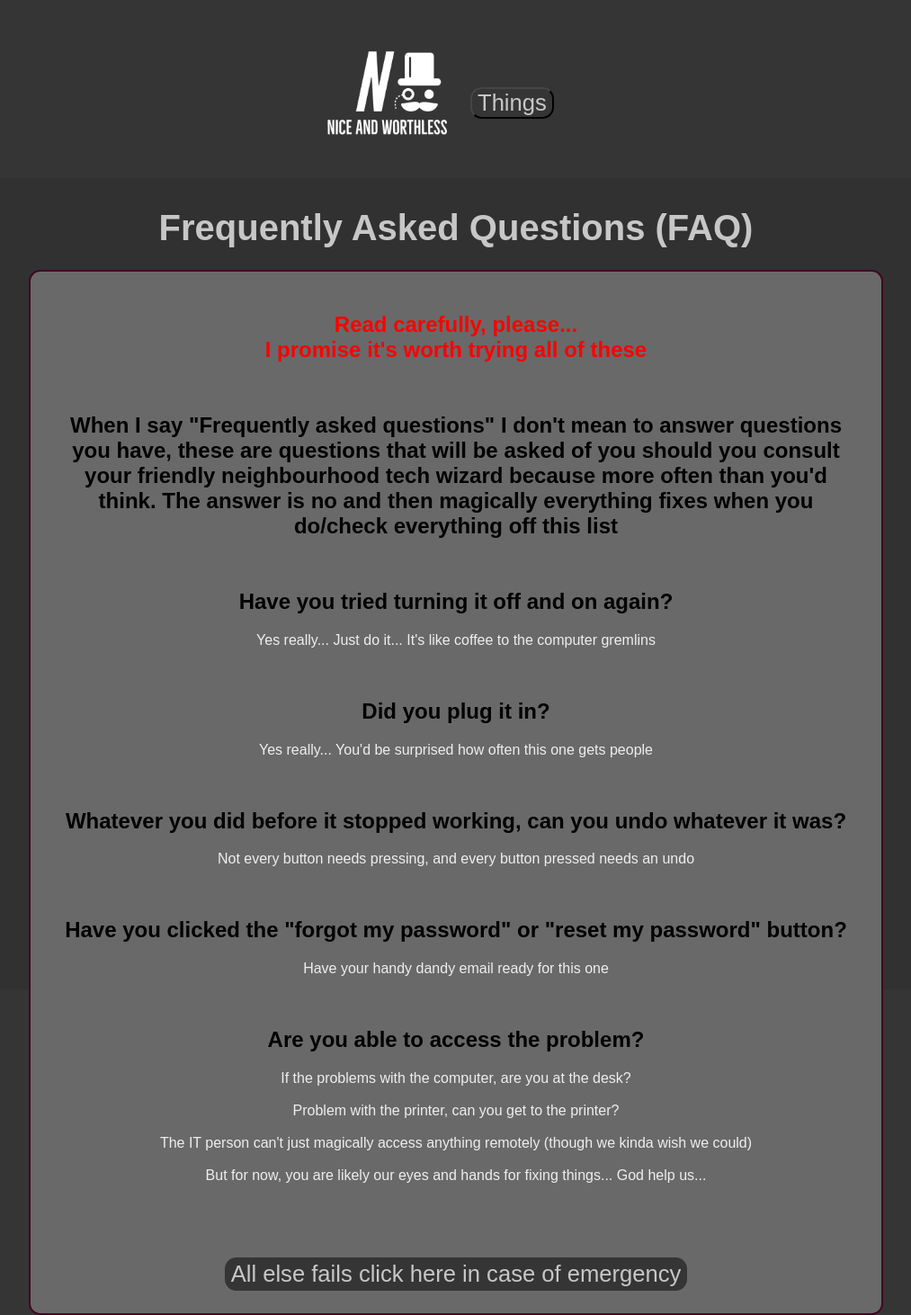
After one commit to Wee-AAF/myshitbroke.wtf, a PHP site: page /browse/faq.html in a window 1280 px wide. The commit adds this page. Shown: the whole page at 90% size, without its empty margins (133-1146 px from the left). Run offline with PHP 8.4, Linux system fonts and the light colour scheme.

Commit message:
convert to html

```diff
--- /dev/null
+++ b/browse/faq.html
@@ -0,0 +1,56 @@
+<!DOCTYPE html>
+<head>
+    <link rel="stylesheet" type="text/css" href="../inc/style.css">
+    <script src="https://code.jquery.com/jquery-3.6.0.min.js" integrity="sha256-/xUj+3OJU5yExlq6GSYGSHk7tPXikynS7ogEvDej/m4=" crossorigin="anonymous">
+    </script>
+    <script>
+     $(function(){
+     $("#anotherContent").load("../inc/header.html");
+     });
+    </script>
+
+    <div id="anotherContent"></div>
+
+</head>
+<html lang="en">
+
+<body>
+    <section class='TitleFAQ'>
+    <h1> Frequently Asked Questions (FAQ) </h1>
+    </section>
+
+    <section class='bodyFAQ'>
+    <form >
+        <h1 class="faqTop">Read carefully, please... <br> I promise it's worth trying all of these</h1>
+        <h2>When I say "Frequently asked questions" I don't mean to answer questions you have,
+            these are questions that will be asked of you
+            should you consult your friendly neighbourhood tech wizard because more often than you'd think.
+            The answer is no and then magically everything fixes when you do/check everything off this list</h2>
+
+        <h2>Have you tried turning it off and on again?</h2>
+        <p>Yes really... Just do it... It's like coffee to the computer gremlins</p>
+
+        <h2>Did you plug it in?</h2>
+        <p>Yes really... You'd be surprised how often this one gets people</p>
+
+        <h2>Whatever you did before it stopped working, can you undo whatever it was?</h2>
+        <p>Not every button needs pressing, and every button pressed needs an undo</p>
+
+        <h2>Have you clicked the "forgot my password" or "reset my password" button?</h2>
+        <p>Have your handy dandy email ready for this one</p>
+
+        <h2>Are you able to access the problem?</h2>
+        <p>If the problems with the computer, are you at the desk?<br><br>
+            Problem with the printer, can you get to the printer?<br><br>
+            The IT person can't just magically access anything remotely (though we kinda wish we could)<br><br>
+            But for now, you are likely our eyes and hands for fixing things... God help us...
+        </p>
+        <br><br><br>
+
+        <a href="../browse/ram.html">All else fails click here in case of emergency</a>
+
+
+    </form>
+    </section>
+</body>
+</html>
--- /dev/null
+++ b/inc/header.html
@@ -0,0 +1,48 @@
+<link rel="icon" type="image/png" href="../img/hatstacheF.png">
+<!DOCTYPE html>
+<html lang="en">
+<head class=header-head>
+
+    <link rel="stylesheet" type="text/css" href="../inc/style.css">
+    <meta charset="UTF-8">
+    <meta http-equiv="X-UA-Compatible" content="IE=edge">
+    <meta name="viewport" content="width=device-width, initial-scale=1.0">
+
+
+
+
+    <div role="navigation" class="headerBG">
+
+        <div class="dropdown">
+            <button>Things</button>
+            <br><br>
+            <div class="dropdown-content">
+                <a href="../index.html">Home</a>
+                <a href="../browse/faq.html">FAQ</a>
+                <a href="../browse/ram.html">Ram</a>
+            </div>
+        </div>
+        <img src="../img/logoT.png" alt="Logo" class="headerLogo">
+<!--
+
+    old version, felt cute might delete later...
+
+
+        <div class="navRam">
+            <a href="https://www.downloadmoreram.com">Ram</a>
+        </div>
+        <div class="navFAQ">
+            <a href="faq.php">FAQ</a>
+        </div>
+        <div class="navHome">
+            <a href="home.php">Home</a>
+        </div>
+        */
+
+    -->
+    </div>
+
+
+
+</head>
+</html>
--- a/inc/style.css
+++ b/inc/style.css
@@ -198,6 +198,11 @@ color: #ffffff;
 
 }
 
+object{
+
+    width: 80%;
+}
+
 .bodyFAQ{
     background:#313131;
     display: flex;
```
Also changed, not shown: browse/ram.html (added, +9 -0 lines), index.html (added, +33 -0 lines), README.md.
